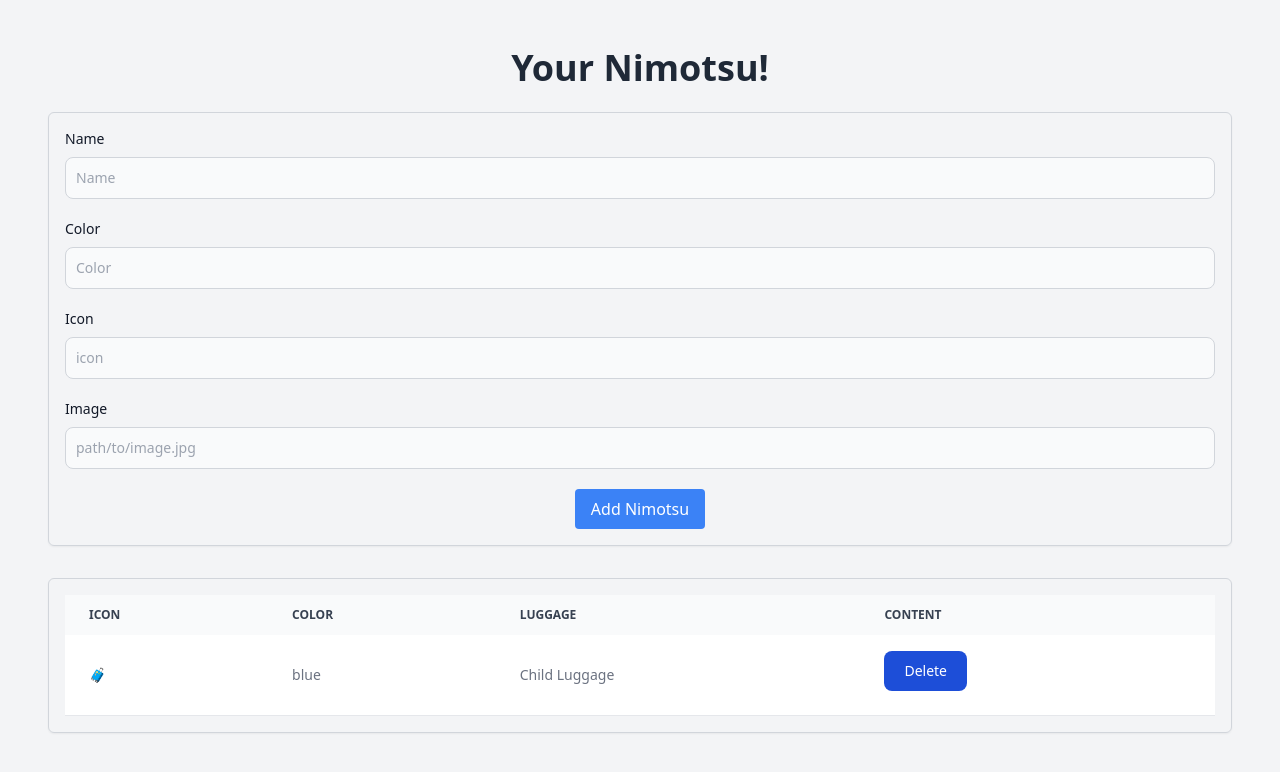
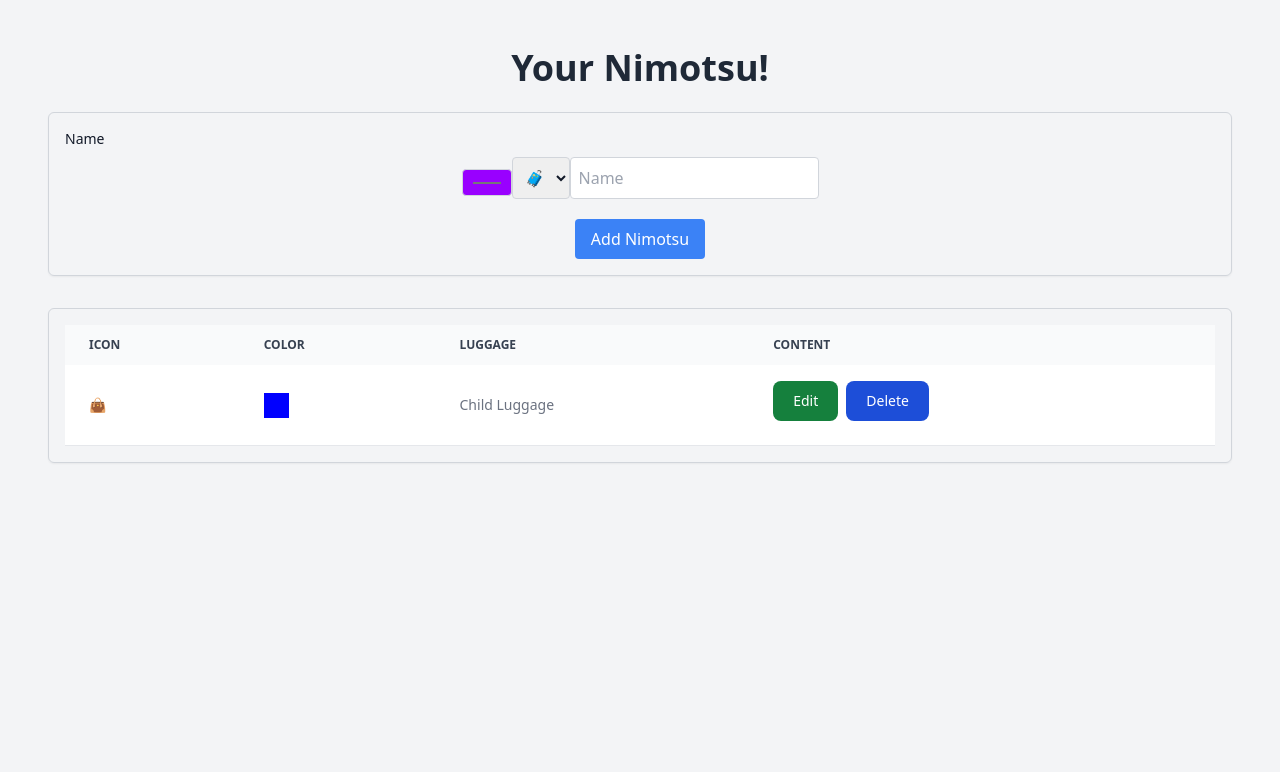
Before and after one commit to janmchan/Nimotsu, a React (Vite) app in the folder nimotsu.client/: page / in a window 1280 px wide. Shown: the top 772 px of the page. Built offline with nearby package versions, Linux system fonts and the light colour scheme.

Commit message:
Edit form

```diff
--- a/nimotsu.client/src/App.tsx
+++ b/nimotsu.client/src/App.tsx
@@ -1,11 +1,11 @@
-import NimotsuList from './Components/NimotsuList';
+import NimotsuListItems from './Components/NimotsuListItems';
 import "./App.css";
 function App() {
 
     return (
         <div className="container mx-auto p-4">
             <h1 id="tableLabel" className="text-4xl mb-6">Your Nimotsu!</h1>
-            <NimotsuList />
+            <NimotsuListItems />
         </div>
     );
 
--- a/nimotsu.client/src/Components/NimotsuAdd.tsx
+++ b/nimotsu.client/src/Components/NimotsuAdd.tsx
@@ -8,43 +8,25 @@ function NimotsuListAdd() {
                 <label className="text-left block mb-2 text-sm font-medium text-gray-900 dark:text-white">
                     Name</label>
                 <input
-                    className="bg-gray-50 border border-gray-300 text-gray-900 text-sm rounded-lg focus:ring-blue-500 focus:border-blue-500 block w-full p-2.5 dark:bg-gray-700 dark:border-gray-600 dark:placeholder-gray-400 dark:text-white dark:focus:ring-blue-500 dark:focus:border-blue-500"
+                    type="color"
+                    value={store.newNimotsuContainer.color}
+                    style={{ backgroundColor: store.newNimotsuContainer.color }}
+                    className="max-w-xs"
+                    onChange={(evt) => (store.newNimotsuContainer.color = evt.target.value)}
+                />
+                <select onChange={(evt) => (store.newNimotsuContainer.icon = evt.target.value)}>
+                    {store.icons.map((icon) =>
+                        <option selected={store.newNimotsuContainer.icon === icon ? true : false} value={icon}>{icon}</option>
+                    )}
+                </select>
+                <input className="w-500"
                 placeholder="Name"
                 value={store.newNimotsuContainer.name}
                 onChange={(evt) => (store.newNimotsuContainer.name = evt.target.value)}
                 />
             </div>
-            <div className="mb-5">
-                <label className="text-left block mb-2 text-sm font-medium text-gray-900 dark:text-white">
-                    Color</label>
-                <input
-                    className="bg-gray-50 border border-gray-300 text-gray-900 text-sm rounded-lg focus:ring-blue-500 focus:border-blue-500 block w-full p-2.5 dark:bg-gray-700 dark:border-gray-600 dark:placeholder-gray-400 dark:text-white dark:focus:ring-blue-500 dark:focus:border-blue-500"
-                placeholder="Color"
-                value={store.newNimotsuContainer.color}
-                onChange={(evt) => (store.newNimotsuContainer.color = evt.target.value)}
-                />
-            </div>
-            <div className="mb-5">
-                <label className="text-left block mb-2 text-sm font-medium text-gray-900 dark:text-white">
-                    Icon</label>
-                <input
-                    className="bg-gray-50 border border-gray-300 text-gray-900 text-sm rounded-lg focus:ring-blue-500 focus:border-blue-500 block w-full p-2.5 dark:bg-gray-700 dark:border-gray-600 dark:placeholder-gray-400 dark:text-white dark:focus:ring-blue-500 dark:focus:border-blue-500"
-                placeholder="icon"
-                value={store.newNimotsuContainer.icon}
-                onChange={(evt) => (store.newNimotsuContainer.icon = evt.target.value)}
-                />
-            </div>
-            <div className="mb-5">
-                <label className="text-left block mb-2 text-sm font-medium text-gray-900 dark:text-white">
-                    Image</label>
-                <input
-                    className="bg-gray-50 border border-gray-300 text-gray-900 text-sm rounded-lg focus:ring-blue-500 focus:border-blue-500 block w-full p-2.5 dark:bg-gray-700 dark:border-gray-600 dark:placeholder-gray-400 dark:text-white dark:focus:ring-blue-500 dark:focus:border-blue-500"
-                placeholder="path/to/image.jpg"
-                value={store.newNimotsuContainer.image}
-                onChange={(evt) => (store.newNimotsuContainer.image = evt.target.value)}
-                />
-            </div>
-            <button onClick={() => store.addNimotsuContainer()}>Add Nimotsu</button>
+
+            <button onClick={() => store.addNimotsuContainer()}>{store.isNew ? "Add" : "Edit"} Nimotsu</button>
         </div>
     );
 }
--- a/nimotsu.client/src/Components/NimotsuList.tsx
+++ b/nimotsu.client/src/Components/NimotsuList.tsx
@@ -1,6 +1,5 @@
 import store, { NimotsuContainer } from './Store';
 import { observer } from 'mobx-react';
-import NimotsuAdd from './NimotsuAdd';
 function NimotsuListItems() {
     const contents =
 
@@ -30,12 +29,15 @@ function NimotsuListItems() {
                             {nimotsuContainer.icon}
                         </th>
                         <td className="px-6 py-4">
-                            {nimotsuContainer.color}
+                                <div style={{ width: "25px", height: "25px", backgroundColor: nimotsuContainer.color } }></div>
                         </td>
                         <td className="px-6 py-4">
                             {nimotsuContainer.name}
                         </td>
-                        <td className="px-6 py-4">
+                            <td className="px-6 py-4">
+                                <button
+                                    className="focus:outline-none text-white bg-green-700 hover:bg-green-800 focus:ring-4 focus:ring-green-300 font-medium rounded-lg text-sm px-5 py-2.5 me-2 mb-2 dark:bg-green-600 dark:hover:bg-green-700 dark:focus:ring-green-800"
+                                    onClick={() => store.loadNimotsuContainer(nimotsuContainer.id)}>Edit</button>
                                 <button
                                     className="text-white bg-blue-700 hover:bg-blue-800 focus:ring-4 focus:ring-blue-300 font-medium rounded-lg text-sm px-5 py-2.5 me-2 mb-2 dark:bg-blue-600 dark:hover:bg-blue-700 focus:outline-none dark:focus:ring-blue-800"
                                     onClick={() => store.removeNimotsuContainer(nimotsuContainer.id)}>Delete</button>
@@ -47,7 +49,6 @@ function NimotsuListItems() {
         </div>;
     return (
         <>
-            <NimotsuAdd />
             <div className="p-4 border border-gray-300 rounded-md shadow-sm">
                 {contents}
             </div>
--- /dev/null
+++ b/nimotsu.client/src/Components/NimotsuListItems.tsx
@@ -0,0 +1,13 @@
+import NimotsuAdd from './NimotsuAdd';
+import NimotsuList from './NimotsuList';
+
+function NimotsuListItems() {
+    return (
+        <>
+            <NimotsuAdd />
+            <NimotsuList />
+        </>
+    );
+}
+
+export default NimotsuListItems;
--- a/nimotsu.client/src/Components/Store.tsx
+++ b/nimotsu.client/src/Components/Store.tsx
@@ -4,10 +4,19 @@ export interface NimotsuContainer {
     id: number;
     icon: string;
     name: string;
-    image: string;
     color: string;
 }
-
+const findNimotsuContainer = (nimotsuContainers: NimotsuContainer[], id: number): number => {
+    const index = nimotsuContainers.findIndex((n) => n.id === id);
+    return index;
+}
+const updateNimotsuContainer = (nimotsuContainers: NimotsuContainer[], container: NimotsuContainer): NimotsuContainer[] => {
+    const index = nimotsuContainers.findIndex((n) => n.id === container.id);
+    if (index !== -1) {
+        nimotsuContainers[index] = container;
+    }
+    return nimotsuContainers;
+}
 const addNimotsuContainerFunc = (nimotsuContainers: NimotsuContainer[], nimotsu: NimotsuContainer): NimotsuContainer[] => {
     nimotsu.id = Math.random();
     nimotsuContainers.push(nimotsu)
@@ -22,28 +31,40 @@ const removeNimotsuContainerFunc = (nimotsuContainers: NimotsuContainer[], id: n
 const emptyNimotsuContainer = {
     id: Math.random(),
     name: "",
-    icon: "",
-    color: "",
-    image: ""
+    icon: "🧳",
+    color: "rgb(153,0,255)"
 }
 class Store {
     nimotsuContainers: NimotsuContainer[] = [];
+    icons: string[] = ["🧳", "👜", "💼"];
     newNimotsuContainer: NimotsuContainer = emptyNimotsuContainer;
+    isNew: boolean = true;
     constructor() {
         this.nimotsuContainers.push({
             id: Math.random(),
             name: "Child Luggage",
-            icon: "🧳",
-            color: "blue",
-            image: "sample/path.jpg"
+            icon: "👜",
+            color: "blue"
         });
         makeAutoObservable(this);
     }
 
+    loadNimotsuContainer(id: number) {
+        const containerId = findNimotsuContainer(this.nimotsuContainers, id);
+        this.newNimotsuContainer = this.nimotsuContainers[containerId];
+        this.isNew = false;
+    }
+
     addNimotsuContainer() {
-        this.nimotsuContainers = addNimotsuContainerFunc(this.nimotsuContainers, this.newNimotsuContainer);
+        const existingContainer = findNimotsuContainer(this.nimotsuContainers, this.newNimotsuContainer.id);
+        if (existingContainer !== -1) {
+            this.nimotsuContainers = updateNimotsuContainer(this.nimotsuContainers, this.newNimotsuContainer);
+        } else {
+            this.nimotsuContainers = addNimotsuContainerFunc(this.nimotsuContainers, this.newNimotsuContainer);
+        }
         emptyNimotsuContainer.id = Math.random();
         this.newNimotsuContainer = emptyNimotsuContainer;
+        this.isNew = true;
     }
 
     removeNimotsuContainer(id: number) {
```
